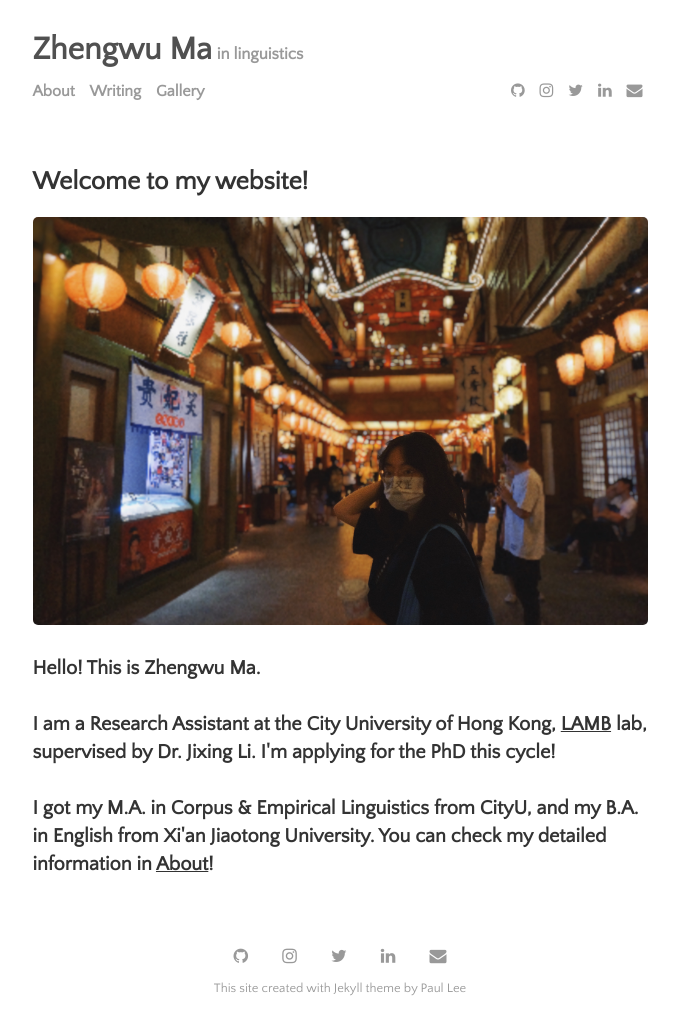
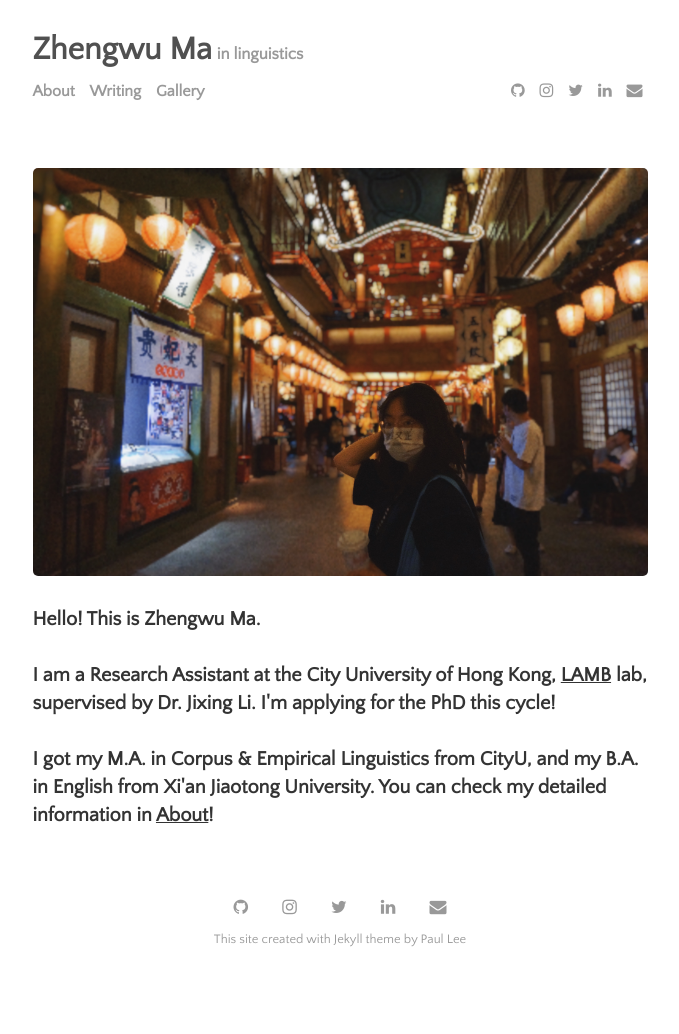
Before and after one commit to zhengwuma/zhengwuma.github.io, a Jekyll site: the page built from index.html, in a window 1280 px wide. Shown: the whole page, without its empty margins (300-979 px from the left). Built offline with Jekyll 4.4.1, drawn with Linux system fonts in a browser that asks for light colours; the list of posts is cut into pages by our own code; after the commit the page ends 985 px from its top, so only the background shows below that.

Commit message:
Update index.html

```diff
--- a/index.html
+++ b/index.html
@@ -1,9 +1,6 @@
 ---
 layout: default
 ---
-<h2>
-  Welcome to my website!
-</h2>
 <img src="{{ site.github.url }}/assets/img/night.jpg",style="width:320px;height:200px;">
 <h3>
   Hello! This is Zhengwu Ma. <br><br>
```
